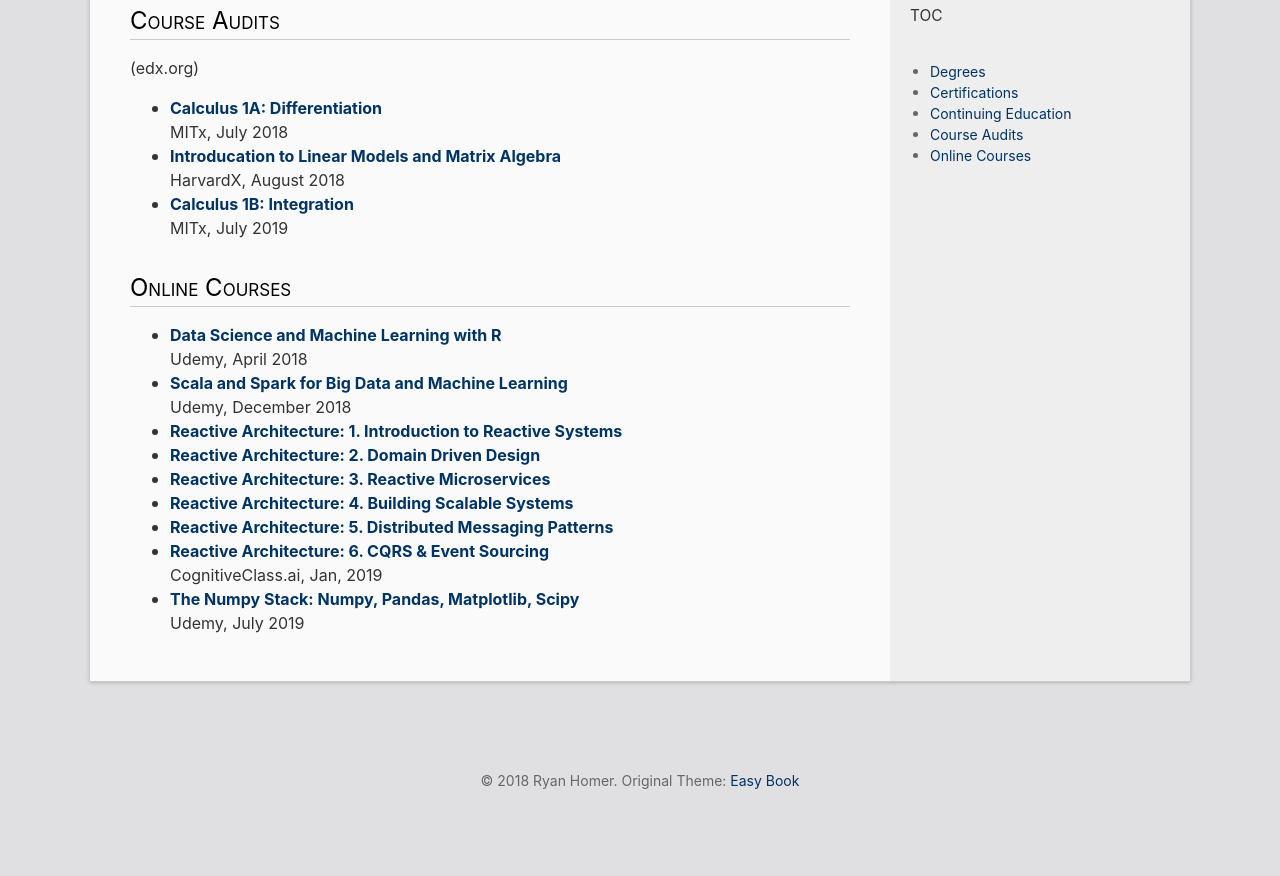
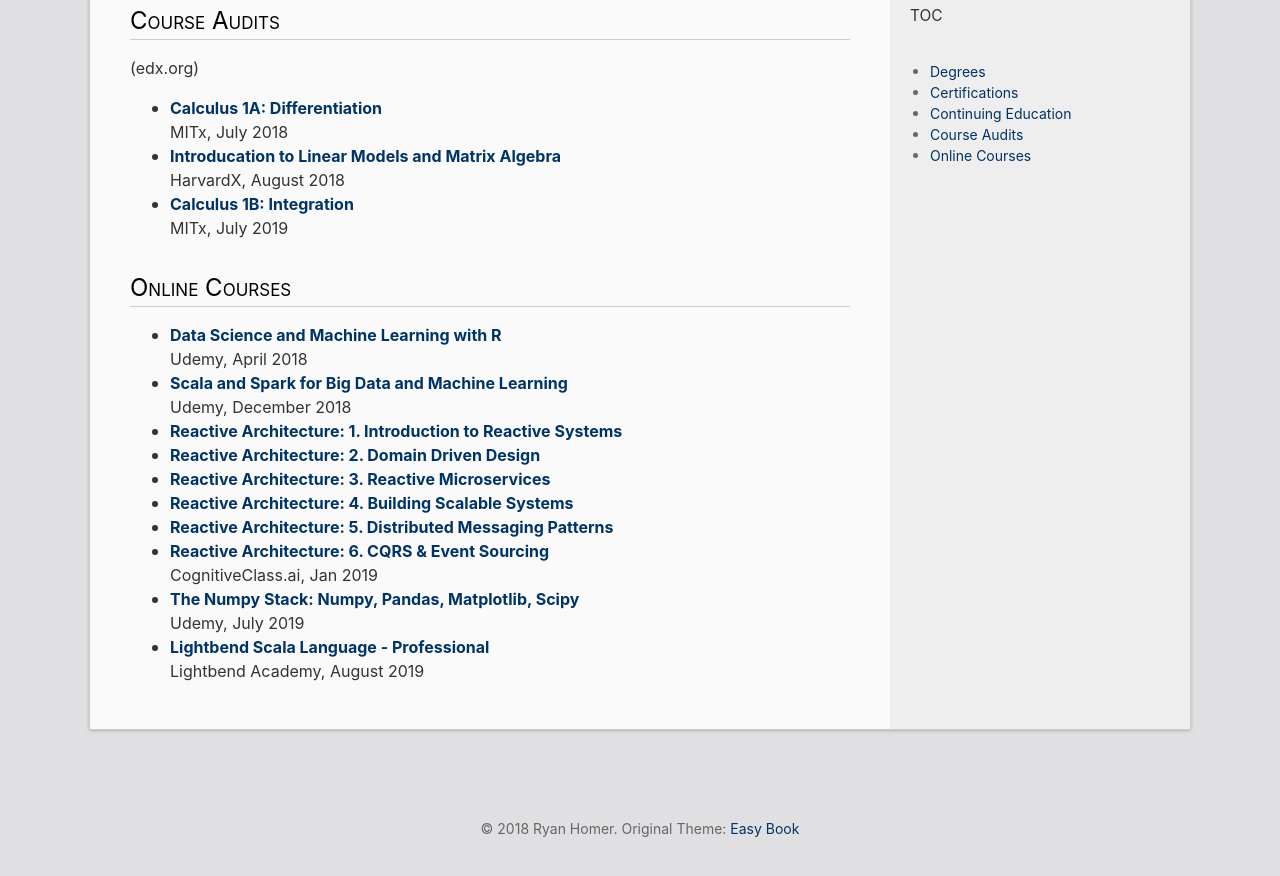
Before and after one commit to techrah/techrah.github.io, a Jekyll site: the page built from pages/education.md, in a window 1280 px wide and 900 px high, scrolled down 641 px. Shown: the top 876 px of the window. Built offline with Jekyll 4.4.1, drawn with Linux system fonts in a browser that asks for light colours; nearby versions of some CDN libraries; before the commit the page ends 1493 px from its top, so only the background shows below that.

Commit message:
Add Scala lang

```diff
--- a/pages/education.md
+++ b/pages/education.md
@@ -11,7 +11,7 @@
 
 ## Certifications
 - **[Reactive Architecture][14]**
-<br> Lightbend, May 2019
+<br>Lightbend, May 2019
 
 ## Continuing Education
 - **[Matrix Algebra][4]**
@@ -22,26 +22,28 @@
 ## Course Audits
 (edx.org)
 - **[Calculus 1A: Differentiation][1]**
-<br> MITx, July 2018
+<br>MITx, July 2018
 - **[Introducation to Linear Models and Matrix Algebra][2]**
-<br> HarvardX, August 2018
+<br>HarvardX, August 2018
 - **[Calculus 1B: Integration][13]**
-<br> MITx, July 2019
+<br>MITx, July 2019
 
 ## Online Courses
 - **[Data Science and Machine Learning with R][5]**
-<br> Udemy, April 2018
+<br>Udemy, April 2018
 - **[Scala and Spark for Big Data and Machine Learning][6]**
-<br> Udemy, December 2018
+<br>Udemy, December 2018
 - **[Reactive Architecture: 1. Introduction to Reactive Systems][7]**
 - **[Reactive Architecture: 2. Domain Driven Design][8]**
 - **[Reactive Architecture: 3. Reactive Microservices][9]**
 - **[Reactive Architecture: 4. Building Scalable Systems][10]**
 - **[Reactive Architecture: 5. Distributed Messaging Patterns][11]**
 - **[Reactive Architecture: 6. CQRS & Event Sourcing][12]**
-<br> CognitiveClass.ai, Jan, 2019
+<br>CognitiveClass.ai, Jan 2019
 - **[The Numpy Stack: Numpy, Pandas, Matplotlib, Scipy][15]**
-<br> Udemy, July 2019
+<br>Udemy, July 2019
+- **[Lightbend Scala Language - Professional][16]**
+<br>Lightbend Academy, August 2019
 
 [1]: https://www.edx.org/course/calculus-1a-differentiation-2
 [2]: https://www.edx.org/course/introduction-to-linear-models-and-matrix-algebra
```
Also changed, not shown: other parts of pages/education.md (+1 -0 lines).
